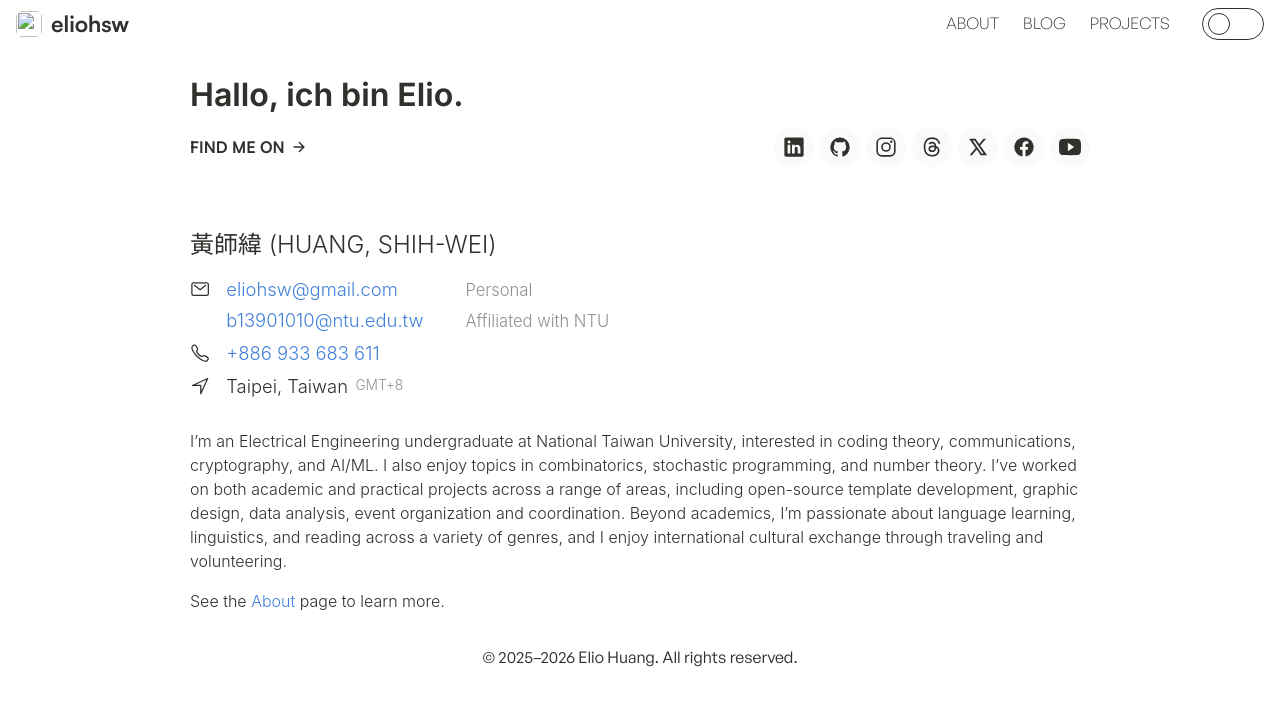
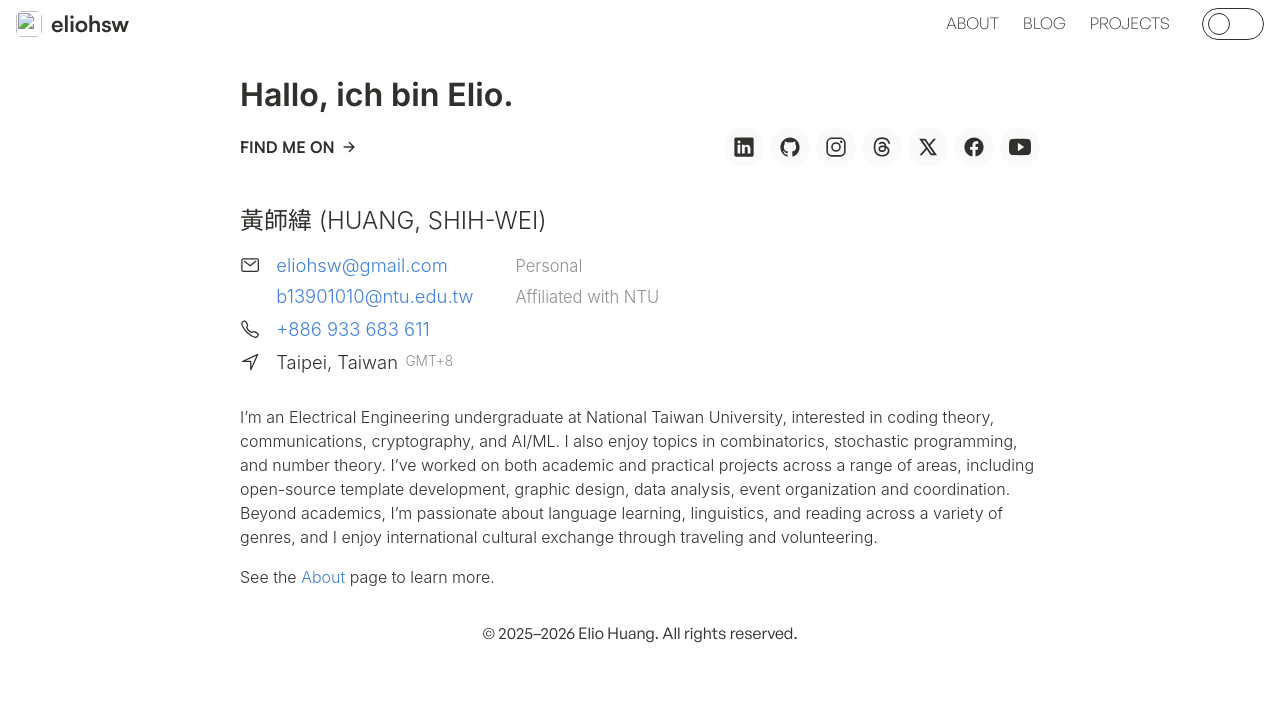
Before and after one commit to eliohsw/eliohsw.github.io, a Jekyll site: the page built from index.html, in a window 1280 px wide. Shown: the top 706 px of the page. Built offline with Jekyll 4.4.1, drawn with Linux system fonts in a browser that asks for light colours; nearby versions of some CDN libraries; some web fonts are replaced.

Commit message:
Normalize main container width

```diff
--- a/technical/css/base/base.css
+++ b/technical/css/base/base.css
@@ -26,19 +26,16 @@ body {
 .main-container {
   margin-left: auto;
   margin-right: auto;
-  max-width: 900px;
+  max-width: var(--width-main-container);
   padding: 56px 2rem 0 2rem;
 }
 
-.main-container:has(.blog-post-content, .project-content) {
-  max-width: calc(800px + 2rem + 280px);
+.main-container:has(.intro-content, .about-content) {
+  max-width: var(--width-main-container);
 }
 
-@media (max-width: 900px) {
-  .main-container {
-    margin-left: 0;
-    margin-right: 0;
-  }
+.main-container:has(.blog-post-content, .project-content) {
+  max-width: calc(var(--width-main-container) + 2rem + 280px);
 }
 
 @media (max-width: 768px) {
--- a/technical/css/base/variables.css
+++ b/technical/css/base/variables.css
@@ -35,6 +35,8 @@
 
   --subpage-line-height: 1.75;
   --subpage-line-height-narrow: 1.5;
+
+  --width-main-container: 800px;
 }
 
 @media (prefers-color-scheme: dark) {
--- a/technical/css/components/content.css
+++ b/technical/css/components/content.css
@@ -1,5 +1,5 @@
 .intro-content {
-  margin-top: 4rem;
+  margin-top: 2.5rem;
 }
 
 .intro-name {
--- a/technical/css/components/subpage-base.css
+++ b/technical/css/components/subpage-base.css
@@ -100,10 +100,6 @@
 /* =================================================================
    About Page Styles
    ================================================================= */
-
-.main-container:has(.about-content) {
-  max-width: 800px;
-}
 
 .about-content p {
   line-height: var(--subpage-line-height-narrow) !important;
--- a/technical/css/components/subpage-ind.css
+++ b/technical/css/components/subpage-ind.css
@@ -255,7 +255,7 @@
     }
 
     ol {
-      padding-left: 1.5rem;
+      padding-left: calc(var(--subpage-line-height) * 1em);
     }
 
     ul li {
@@ -611,7 +611,7 @@
 
 @media (max-width: calc(800px + 280px + 3 * 2rem)) {
   .blog-post-page, .project-page {
-    max-width: 800px;
+    max-width: var(--width-main-container);
   }
 
   .blog-post-main, .project-main {
```
